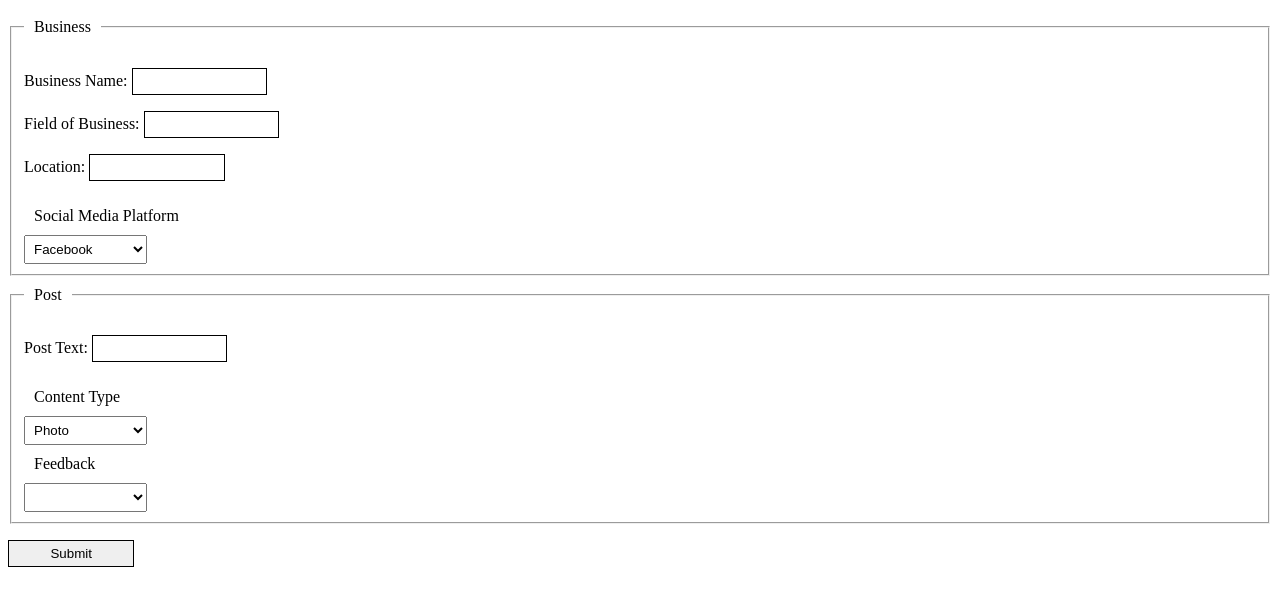
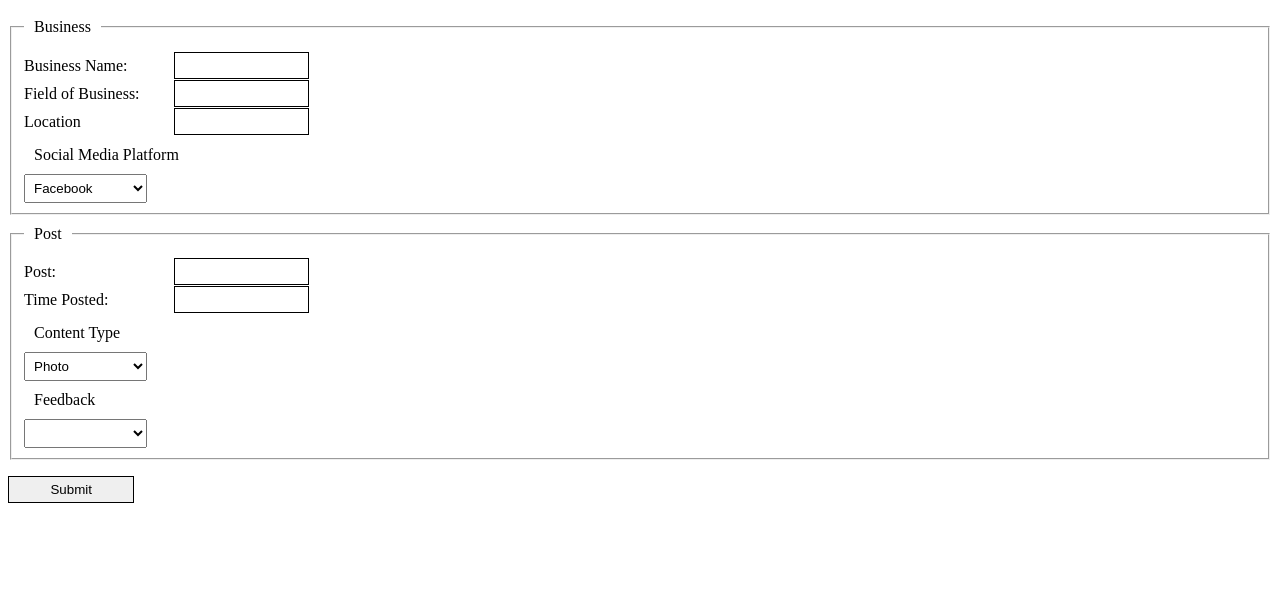
Before and after one commit to iamseanwhite/database-project, a PHP site: page / in a window 1280 px wide. Shown: the top 606 px of the page. Run offline with PHP 8.4, Linux system fonts and the light colour scheme; data that the repository does not hold is empty.

Commit message:
Add files via upload
insert of business  section is working, will work on post section
http://web.engr.oregonstate.edu/~semexanb/index.php

```diff
--- a/index.php
+++ b/index.php
@@ -11,6 +11,18 @@ if($mysqli->connect_errno){
         "http://www.w3.org/TR/xhtml1/DTD/xhtml1-strict.dtd">
 <html>
 <style type="text/css">
+    form label {
+        float: left;
+        width: 150px;
+        margin-bottom: 5px;
+        margin-top: 5px;
+
+    }
+    .clear {
+        display: block;
+        clear: both;
+        width: 100%;
+    }
     fieldset {
         -webkit-box-sizing: border-box;
         -moz-box-sizing: border-box;
@@ -26,7 +38,7 @@ if($mysqli->connect_errno){
         width: 10%;
         height: 4%;
     }
-    p > input {
+    input {
         padding: 5px;
         width: 10%;
         height: 3%;
@@ -39,9 +51,12 @@ if($mysqli->connect_errno){
 
 		<fieldset>
 			<legend>Business</legend>
-			<p>Business Name: <input type="text" name="BusinessName" /></p>
-            <p>Field of Business: <input type="text" name="BusinessField" /></p>
-            <p>Location: <input type="text" name="Location" /></p>
+            <label for="name">Business Name:</label><input type="text" name="name" id="name" />
+            <br class="clear" />
+            <label for="field">Field of Business:</label><input type="text" name="field" id="field" />
+            <br class="clear" />
+            <label for="location">Location</label><input type="text" name="location" id="location" />
+            <br class="clear" />
 			<legend>Social Media Platform</legend>
             <select name = "SocialMediaPlatform">
                 <option value="value1">Facebook</option>
@@ -53,7 +68,11 @@ if($mysqli->connect_errno){
 
 		<fieldset>
 			<legend>Post</legend>
-			<p>Post Text: <input type="text" name="PostText" /></p>
+            <label for="time_posted">Post:</label><input type="text" name="time_posted" id="time_posted" />
+            <br class="clear" />
+
+            <label for="time_posted">Time Posted:</label><input type="text" name="time_posted" id="time_posted" />
+            <br class="clear" />
 			<legend>Content Type</legend>
 			<select name="ContentType">
                 <option value="value1">Photo</option>
```
Also changed, not shown: addperson.php (+56 -3 lines).
